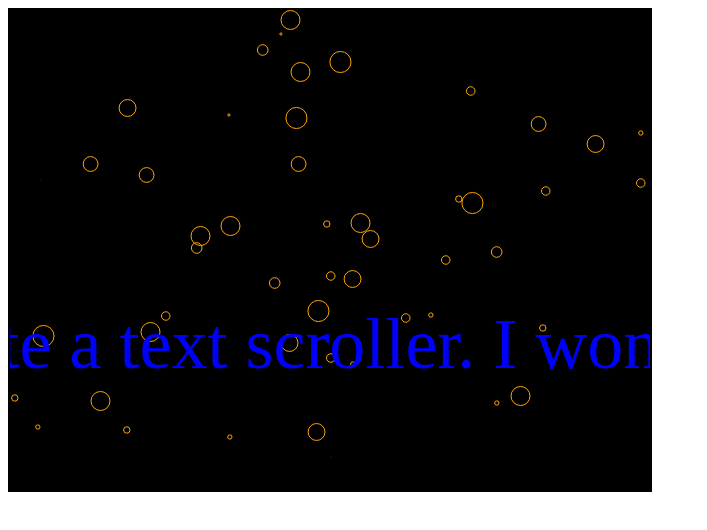
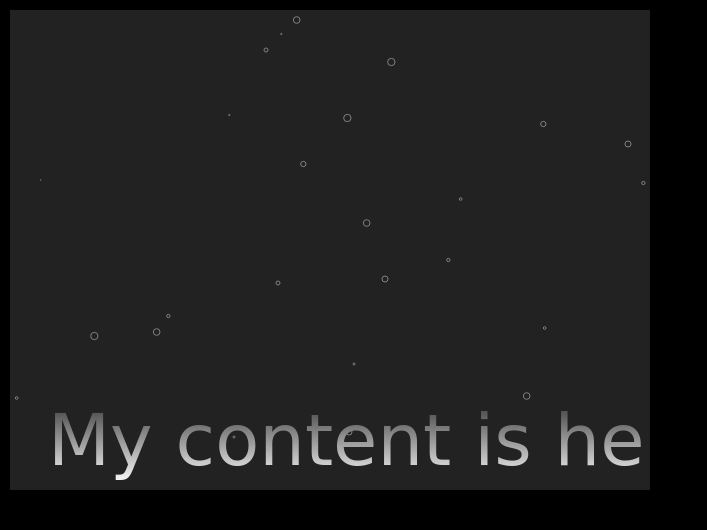
Before and after one commit to cloudbuster/ts-boilerplate, a website built with webpack: page index.html in a window 1280 px wide. Shown: the whole page, without its empty margins (0-707 px from the left). Built offline with Linux system fonts and the light colour scheme; a web font is replaced by a local one.

Commit message:
Scrolling.

```diff
--- /dev/null
+++ b/css/textscroller.css
@@ -0,0 +1,3 @@
+#animationCanvas {
+    font-family: 'Permanent Marker', cursive;
+}
--- a/index.html
+++ b/index.html
@@ -5,10 +5,11 @@
     <meta charset="UTF-8">
     <title>Typescript, Webpack 2 -boilerplate</title>
     <link rel="shortcut icon" href="./assets/favicon.png">
-    <!-- <link rel="stylesheet" type="text/css" href="./dist/style.css"> -->
+    <link href="https://fonts.googleapis.com/css?family=Molle:400i|Permanent+Marker" rel="stylesheet">
+    <link rel="stylesheet" type="text/css" href="./dist/style.css">
 </head>
 
-<body>
+<body style='background-color: black;'>
     <script src="./dist/bundle.js"></script>
 </body>
 
--- a/src/Circle.ts
+++ b/src/Circle.ts
@@ -22,7 +22,7 @@ export class Circle implements Shape {
         this.y = Math.round(Math.random() * (canvasHeight - min) + min);
         this.xSpeed = Math.round(Math.random() * (layers - min) + min) + 1;
         this.ySpeed = Math.round(Math.random() * (layers - min) + min);
-        this.radius = (this.xSpeed * 1.05) - 1;
+        this.radius = (this.xSpeed/3);
     }
 
     update(canvasHeight: number, canvasWidth: number): void {
--- a/src/Text.ts
+++ b/src/Text.ts
@@ -1,3 +1,4 @@
+import '../css/textscroller.css';
 import { Shape } from './Shape';
 
 export class Text implements Shape {
@@ -12,20 +13,25 @@ export class Text implements Shape {
         this.x = x;
         this.y = y;
         this.color = color;
-        this.xSpeed = 8;
+        this.xSpeed = 2;
     }
 
     update(canvasHeight: number, canvasWidth: number): void {
         this.x -= this.xSpeed;
-        if (this.x < -4500) this.x = canvasWidth; //-1 * ();
-        this.y = (Math.sin(this.x/360)*(canvasHeight/4)) + (canvasHeight / 2);
+        if (this.x < -5500) this.x = canvasWidth; //-1 * ();
+        this.y = canvasHeight - 25; // (Math.sin(this.x/90)*(canvasHeight/4)) + (canvasHeight / 2);
     }
 
 
     draw(context: CanvasRenderingContext2D): void {
         context.save();
-        context.font = '72px serif';
-        context.fillStyle = 'blue';
+        context.font = "72px Molle, cursive" //'72px serif'
+        const lingrad = context.createLinearGradient(0, 402, 0, 475);
+        lingrad.addColorStop(0, '#555');
+        lingrad.addColorStop(0.5, '#aaa');
+        // lingrad.addColorStop(0.5, '#66CC00');
+        lingrad.addColorStop(1, '#fff');
+        context.fillStyle = lingrad;
         context.fillText('My content is here and this should be a very long text to create a text scroller. I wonder if this looks like a text scroller - I bet it does and will look cool.', this.x, this.y);
         context.restore();
     }
--- a/src/index.ts
+++ b/src/index.ts
@@ -1,3 +1,4 @@
+
 import { InitCanvas } from './InitCanvas';
 import { Circle } from './Circle';
 import { Text } from './Text';
@@ -9,13 +10,13 @@ const canvasWidth = myCanvas.getCanvasWidth();
 const text: Text = new Text(canvasWidth, 120, 'orange');
 
 const circles = new Array();
-for (var i = 0; i < 50; i += 1) {
-    circles.push(new Circle(10, 10, 10, 'orange'));
+for (var i = 0; i < 25; i += 1) {
+    circles.push(new Circle(10, 10, 10, 'grey'));
     circles[i].randomInit(myCanvas.getCanvasHeight(), myCanvas.getCanvasWidth(), 10);
 }
 
 var draw = (): void => {
-    myCanvas.context.fillStyle = 'black';
+    myCanvas.context.fillStyle = '#222222';
     myCanvas.context.fillRect(0, 0, canvasWidth, canvasHeight);
 
     requestAnimationFrame(draw);
```
Also changed, not shown: dist/bundle.js, dist/style.css (added).
